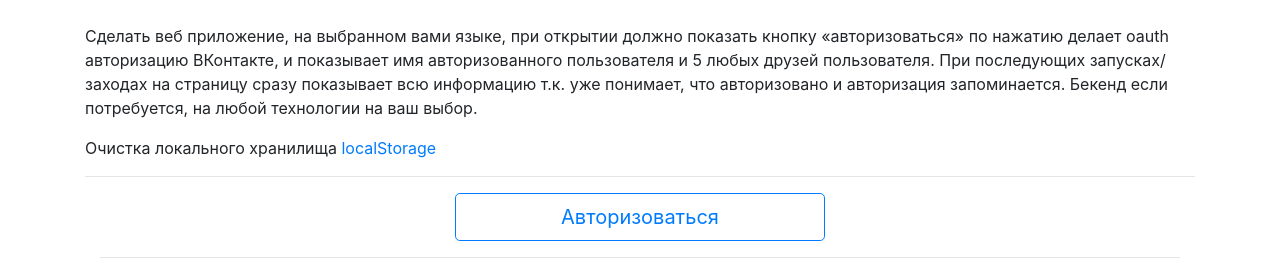
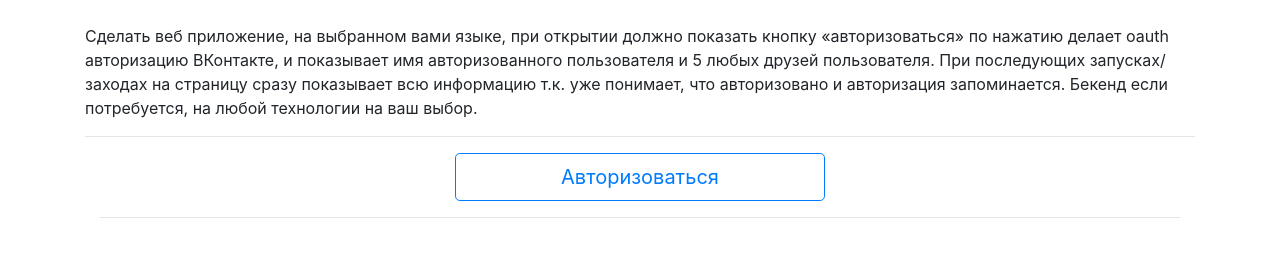
Before and after one commit to albelyaeva/atyhtotoda.github.io, a plain HTML site: page auth_test/index.html in a window 1280 px wide. Drawn offline with nearby package versions, Linux system fonts and the light colour scheme.

Commit message:
Update index.html

```diff
--- a/auth_test/index.html
+++ b/auth_test/index.html
@@ -13,7 +13,6 @@
 <section id="app" class="container">
     <div class="auth">
         <p class="info">Сделать веб приложение, на выбранном вами языке, при открытии должно показать кнопку «авторизоваться» по нажатию делает oauth авторизацию ВКонтакте, и показывает имя авторизованного пользователя и 5 любых друзей пользователя. При последующих запусках/заходах на страницу сразу показывает всю информацию т.к. уже понимает, что авторизовано и авторизация запоминается. Бекенд если потребуется, на любой технологии на ваш выбор.</p>
-       Очистка локального хранилища <a href="#" class="" onclick="localStorage.clear(); location.reload();">localStorage</a></p>
         <hr>
         <div class="text-center">
             <a role="button" href="https://oauth.vk.com/authorize?client_id=7500252&redirect_uri=https://atyhtotoda.github.io/auth_test/&scope=friends&response_type=token&v=5.52" class="btn col-sm-4 btn-outline-primary btn-lg" id="btn">Авторизоваться</a>
```
